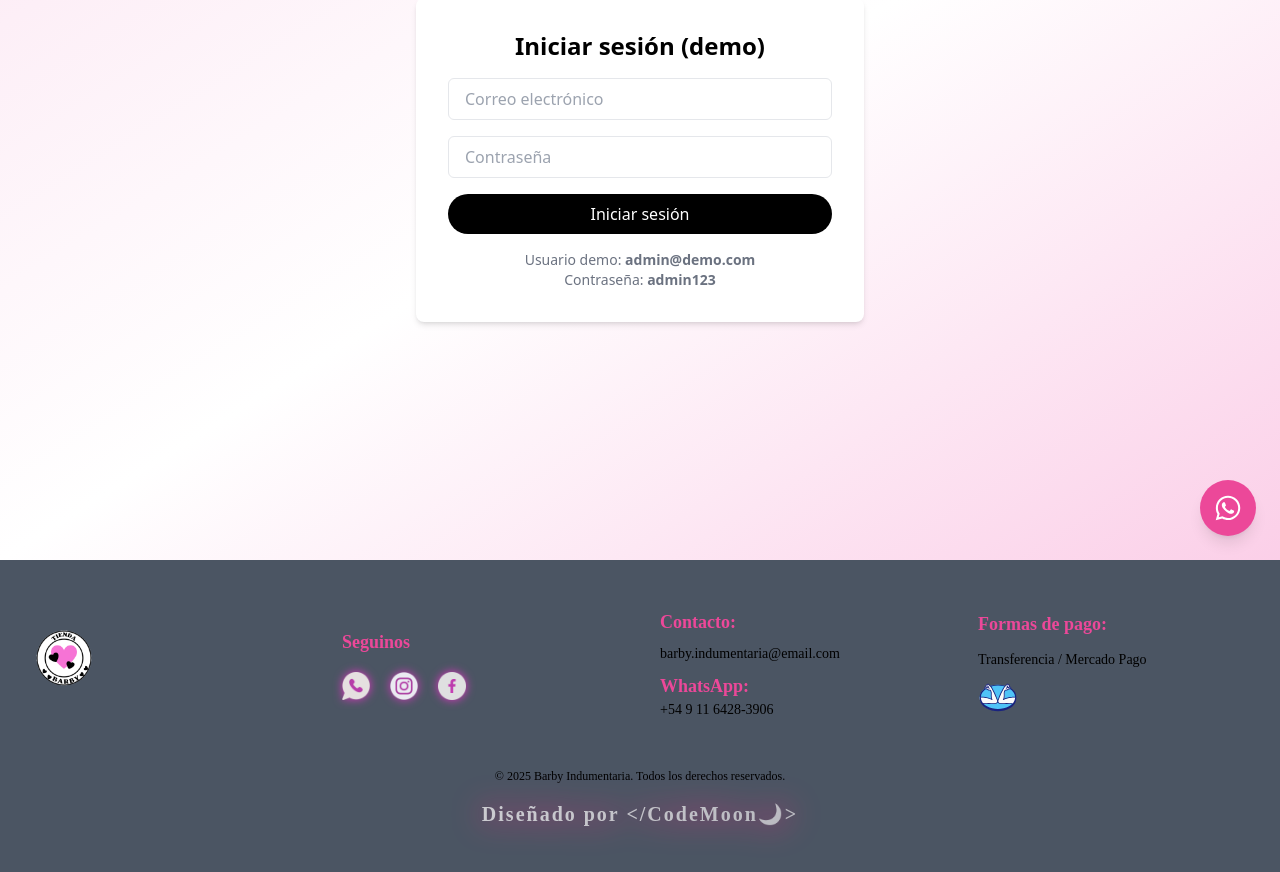
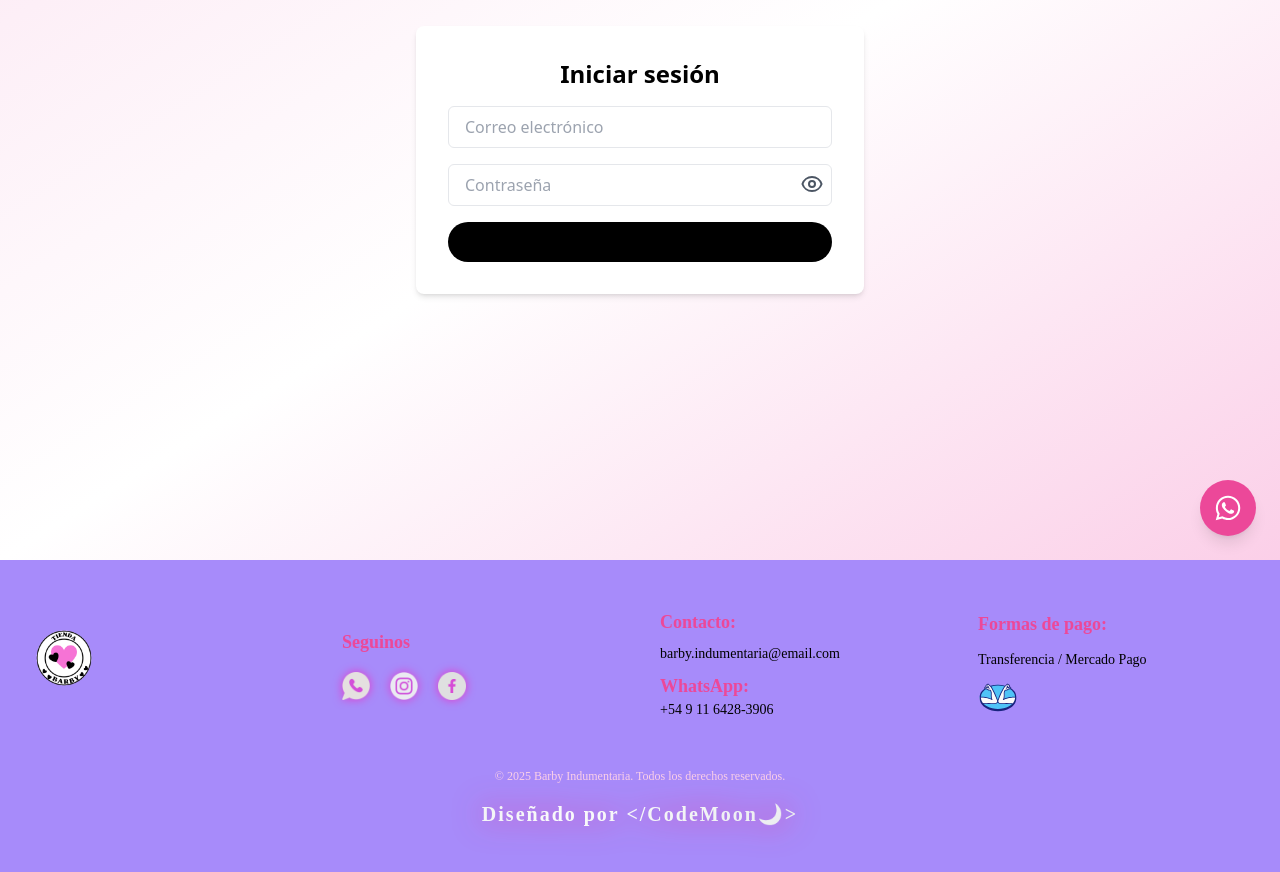
Before and after one commit to elikaye/tiendaModa, a React (Vite) app: page /auth in a window 1280 px wide. Shown: the part 240-1112 px from the top of the page. Built offline with nearby package versions, Linux system fonts and the light colour scheme.

Commit message:
Actualizo backend con login y registro funcionando

```diff
--- a/package.json
+++ b/package.json
@@ -11,7 +11,7 @@
     "preview": "vite preview"
   },
   "dependencies": {
-    "axios": "^1.10.0",
+    "axios": "^1.11.0",
     "bcryptjs": "^3.0.2",
     "express-validator": "^7.2.1",
     "helmet": "^8.1.0",
--- a/src/components/Footer.jsx
+++ b/src/components/Footer.jsx
@@ -7,7 +7,7 @@ import whatsapp from '../assets/whatsapp-white.png';
 
 export default function Footer() {
   return (
-    <footer className="bg-gray-600 text-black py-12 px-6 font-body">
+    <footer className="bg-violet-400 text-black py-12 px-6 font-body">
       <div className="max-w-7xl mx-auto grid grid-cols-1 md:grid-cols-4 gap-10 items-center text-sm">
 
         {/* Logo */}
@@ -77,11 +77,16 @@ export default function Footer() {
       </div>
 
 {/* Créditos con brillo y fuente destacada */}
-      <div className="mt-12 text-center text-xs text-black">
+<div className="mt-12 text-center text-xs text-pink-200">
   <p>© {new Date().getFullYear()} Barby Indumentaria. Todos los derechos reservados.</p>
   <p
-          className="mt-4 text-xl font-extrabold tracking-widest font-title bg-gradient-to-r from-zinc-200 via-withe to-zinc-400 bg-clip-text text-transparent drop-shadow-[0_0_15px_rgba(255,182,193,0.9)] animate-shimmer"
-          style={{ filter: 'drop-shadow(0 0 15px #f72585)' }}
+    className="mt-4 text-xl font-extrabold tracking-widest font-title bg-gradient-to-r from-pink-600 via-pink-700 to-pink-900 bg-clip-text text-transparent drop-shadow-[0_0_15px_rgba(247,37,133,0.9)] animate-shimmer"
+    style={{
+      filter: 'drop-shadow(0 0 15px rgba(247,37,133,0.9))',
+      backgroundImage: 'linear-gradient(135deg, #d1d5db 0%, #f9fafb 25%, #d1d5db 50%, #f9fafb 75%, #d1d5db 100%)',
+      backgroundSize: '200% 200%',
+      animation: 'shimmer 3s infinite',
+    }}
   >
     Diseñado por &lt;/CodeMoon🌙&gt;
   </p>
--- a/src/components/Hero.jsx
+++ b/src/components/Hero.jsx
@@ -5,7 +5,7 @@ import { Link } from 'react-router-dom';
 
 export default function Hero() {
   return (
-    <section className="flex justify-center items-center bg-gray-600 px-6 py-16 mt-24">
+    <section className="flex justify-center items-center bg-violet-400 px-6 py-16 mt-24">
       <div className="flex flex-col sm:flex-row items-center sm:items-start gap-10 w-full max-w-6xl">
 
         {/* Logo a la izquierda */}
--- a/src/components/admin/Auth.jsx
+++ b/src/components/admin/Auth.jsx
@@ -1,23 +1,52 @@
 
 import React, { useState } from "react";
 import { useNavigate } from "react-router-dom";
+import axios from "axios";
+import { API_BASE_URL } from "../../config";
 
 const Auth = () => {
   const [email, setEmail] = useState("");
   const [password, setPassword] = useState("");
+  const [mostrarPassword, setMostrarPassword] = useState(false);
   const navigate = useNavigate();
+  const [loading, setLoading] = useState(false);
+  const [errorMsg, setErrorMsg] = useState(""); // para mostrar errores
 
-  // Credenciales demo
-  const DEMO_EMAIL = "admin@demo.com";
-  const DEMO_PASSWORD = "admin123";
+  const handleSubmit = async (e) => {
+    e.preventDefault();
+    setErrorMsg("");
+    if (!email || !password) {
+      setErrorMsg("Por favor, completá email y contraseña.");
+      return;
+    }
 
-  const handleSubmit = (e) => {
-    e.preventDefault();
-    if (email === DEMO_EMAIL && password === DEMO_PASSWORD) {
+    setLoading(true);
+    try {
+      console.log("Enviando login con:", { email, password });
+
+      const respuesta = await axios.post(`${API_BASE_URL}/users/login`, {
+        email,
+        password,
+      });
+
+      const token = respuesta.data.token;
+
+      if (token) {
+        localStorage.setItem("token", token);
         localStorage.setItem("adminLoggedIn", "true");
         navigate("/admin");
       } else {
-      alert("Credenciales incorrectas");
+        setErrorMsg("No se recibió token de autenticación.");
+      }
+    } catch (error) {
+      console.error("Error en login:", error);
+      if (error.response?.status === 401) {
+        setErrorMsg("Credenciales incorrectas. Revisá email y contraseña.");
+      } else {
+        setErrorMsg("Error en el servidor. Intentá más tarde.");
+      }
+    } finally {
+      setLoading(false);
     }
   };
 
@@ -27,7 +56,13 @@ const Auth = () => {
         onSubmit={handleSubmit}
         className="bg-white p-8 rounded-lg shadow-md w-full max-w-md space-y-4"
       >
-        <h2 className="text-2xl font-bold text-center text-black">Iniciar sesión (demo)</h2>
+        <h2 className="text-2xl font-bold text-center text-black">Iniciar sesión</h2>
+
+        {errorMsg && (
+          <div className="bg-red-100 text-red-700 p-2 rounded mb-2 text-center">
+            {errorMsg}
+          </div>
+        )}
 
         <input
           type="email"
@@ -35,27 +70,66 @@ const Auth = () => {
           value={email}
           onChange={(e) => setEmail(e.target.value)}
           className="w-full px-4 py-2 border rounded-md focus:outline-none focus:ring-2 focus:ring-pink-400"
+          required
         />
 
+        <div className="relative">
           <input
-          type="password"
+            type={mostrarPassword ? "text" : "password"}
             placeholder="Contraseña"
             value={password}
             onChange={(e) => setPassword(e.target.value)}
-          className="w-full px-4 py-2 border rounded-md focus:outline-none focus:ring-2 focus:ring-pink-400"
+            className="w-full px-4 py-2 border rounded-md focus:outline-none focus:ring-2 focus:ring-pink-400 pr-10"
+            required
           />
+          <button
+            type="button"
+            onClick={() => setMostrarPassword(!mostrarPassword)}
+            className="absolute right-2 top-2 text-gray-600 hover:text-pink-600 focus:outline-none"
+            aria-label={mostrarPassword ? "Ocultar contraseña" : "Mostrar contraseña"}
+          >
+            {mostrarPassword ? (
+              <svg
+                xmlns="http://www.w3.org/2000/svg"
+                className="h-6 w-6"
+                fill="none"
+                viewBox="0 0 24 24"
+                stroke="currentColor"
+                strokeWidth={2}
+              >
+                <path
+                  strokeLinecap="round"
+                  strokeLinejoin="round"
+                  d="M13.875 18.825A10.05 10.05 0 0112 19c-5 0-9-4-9-9 0-1.04.193-2.04.55-2.955M3 3l18 18M9.879 9.879a3 3 0 014.242 4.242M15 15l3 3m-9-9l3 3"
+                />
+              </svg>
+            ) : (
+              <svg
+                xmlns="http://www.w3.org/2000/svg"
+                className="h-6 w-6"
+                fill="none"
+                viewBox="0 0 24 24"
+                stroke="currentColor"
+                strokeWidth={2}
+              >
+                <path strokeLinecap="round" strokeLinejoin="round" d="M15 12a3 3 0 11-6 0 3 3 0 016 0z" />
+                <path
+                  strokeLinecap="round"
+                  strokeLinejoin="round"
+                  d="M2.458 12C3.732 7.943 7.523 5 12 5c4.477 0 8.268 2.943 9.542 7-1.274 4.057-5.065 7-9.542 7-4.477 0-8.268-2.943-9.542-7z"
+                />
+              </svg>
+            )}
+          </button>
+        </div>
 
         <button
           type="submit"
-          className="w-full bg-black text-white py-2 rounded-full hover:bg-pink-600 transition duration-300"
+          disabled={loading}
+          className="w-full bg-black text-black py-2 rounded-full hover:bg-pink-600 transition duration-300 disabled:opacity-50"
         >
-          Iniciar sesión
+          {loading ? "Cargando..." : "Iniciar sesión"}
         </button>
-
-        <p className="text-center text-gray-500 text-sm">
-          Usuario demo: <strong>admin@demo.com</strong><br />
-          Contraseña: <strong>admin123</strong>
-        </p>
       </form>
     </div>
   );
```
Also changed, not shown: src/components/admin/AdminProductos.jsx (+193 -54 lines), 1 other file (tests, documents, lock files or other folders). Lines whose indentation alone changed are shown as unchanged.
